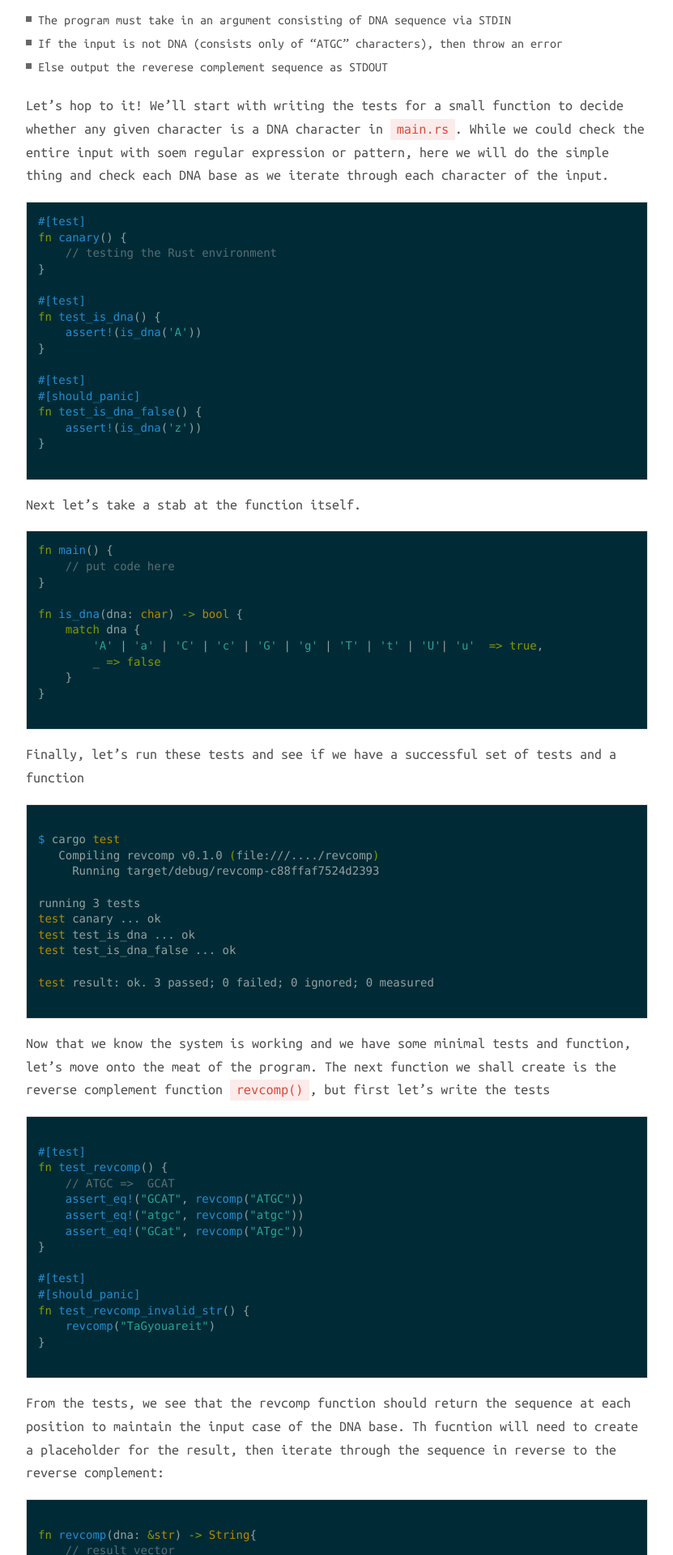
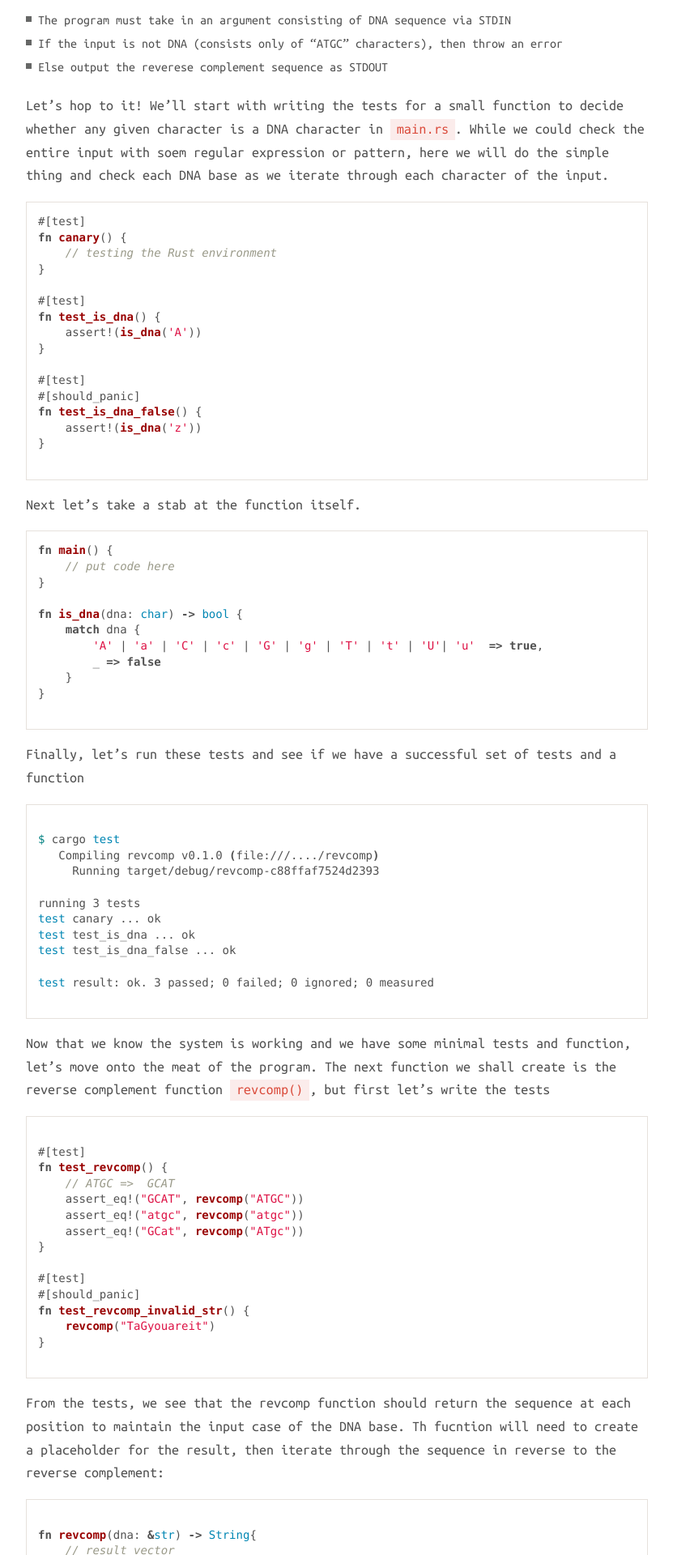
Before and after one commit to delagoya/rusty-bio, a Jekyll site: the page built from _posts/2015-08-20-dna-reverse-complement.md, in a window 1280 px wide. Shown: the part 462-2382 px from the top of the page at 81% size, without its empty margins (224-1055 px from the left). Built offline with Jekyll 4.4.1, drawn with Linux system fonts in a browser that asks for light colours; nearby versions of some CDN libraries; Markdown is read by kramdown in place of the engine named in the settings.

Commit message:
testing solorized dark theme for code. revoked

```diff
--- a/assets/css/_sass/partials/_syntax.scss
+++ b/assets/css/_sass/partials/_syntax.scss
@@ -1,87 +1,60 @@
-/* Solarized Dark
-
-For use with Jekyll and Pygments
-
-http://ethanschoonover.com/solarized
-
-SOLARIZED HEX      ROLE
---------- -------- ------------------------------------------
-base03    #002b36  background
-base01    #586e75  comments / secondary content
-base1     #93a1a1  body text / default code / primary content
-orange    #cb4b16  constants
-red       #dc322f  regex, special keywords
-blue      #268bd2  reserved keywords
-cyan      #2aa198  strings, numbers
-green     #859900  operators, other keywords
-*/
-
-.highlight { background-color: #002b36; color: #93a1a1 }
-.highlight .c { color: #586e75 } /* Comment */
-.highlight .err { color: #93a1a1 } /* Error */
-.highlight .g { color: #93a1a1 } /* Generic */
-.highlight .k { color: #859900 } /* Keyword */
-.highlight .l { color: #93a1a1 } /* Literal */
-.highlight .n { color: #93a1a1 } /* Name */
-.highlight .o { color: #859900 } /* Operator */
-.highlight .x { color: #cb4b16 } /* Other */
-.highlight .p { color: #93a1a1 } /* Punctuation */
-.highlight .cm { color: #586e75 } /* Comment.Multiline */
-.highlight .cp { color: #859900 } /* Comment.Preproc */
-.highlight .c1 { color: #586e75 } /* Comment.Single */
-.highlight .cs { color: #859900 } /* Comment.Special */
-.highlight .gd { color: #2aa198 } /* Generic.Deleted */
-.highlight .ge { color: #93a1a1; font-style: italic } /* Generic.Emph */
-.highlight .gr { color: #dc322f } /* Generic.Error */
-.highlight .gh { color: #cb4b16 } /* Generic.Heading */
-.highlight .gi { color: #859900 } /* Generic.Inserted */
-.highlight .go { color: #93a1a1 } /* Generic.Output */
-.highlight .gp { color: #93a1a1 } /* Generic.Prompt */
-.highlight .gs { color: #93a1a1; font-weight: bold } /* Generic.Strong */
-.highlight .gu { color: #cb4b16 } /* Generic.Subheading */
-.highlight .gt { color: #93a1a1 } /* Generic.Traceback */
-.highlight .kc { color: #cb4b16 } /* Keyword.Constant */
-.highlight .kd { color: #268bd2 } /* Keyword.Declaration */
-.highlight .kn { color: #859900 } /* Keyword.Namespace */
-.highlight .kp { color: #859900 } /* Keyword.Pseudo */
-.highlight .kr { color: #268bd2 } /* Keyword.Reserved */
-.highlight .kt { color: #dc322f } /* Keyword.Type */
-.highlight .ld { color: #93a1a1 } /* Literal.Date */
-.highlight .m { color: #2aa198 } /* Literal.Number */
-.highlight .s { color: #2aa198 } /* Literal.String */
-.highlight .na { color: #93a1a1 } /* Name.Attribute */
-.highlight .nb { color: #B58900 } /* Name.Builtin */
-.highlight .nc { color: #268bd2 } /* Name.Class */
-.highlight .no { color: #cb4b16 } /* Name.Constant */
-.highlight .nd { color: #268bd2 } /* Name.Decorator */
-.highlight .ni { color: #cb4b16 } /* Name.Entity */
-.highlight .ne { color: #cb4b16 } /* Name.Exception */
-.highlight .nf { color: #268bd2 } /* Name.Function */
-.highlight .nl { color: #93a1a1 } /* Name.Label */
-.highlight .nn { color: #93a1a1 } /* Name.Namespace */
-.highlight .nx { color: #93a1a1 } /* Name.Other */
-.highlight .py { color: #93a1a1 } /* Name.Property */
-.highlight .nt { color: #268bd2 } /* Name.Tag */
-.highlight .nv { color: #268bd2 } /* Name.Variable */
-.highlight .ow { color: #859900 } /* Operator.Word */
-.highlight .w { color: #93a1a1 } /* Text.Whitespace */
-.highlight .mf { color: #2aa198 } /* Literal.Number.Float */
-.highlight .mh { color: #2aa198 } /* Literal.Number.Hex */
-.highlight .mi { color: #2aa198 } /* Literal.Number.Integer */
-.highlight .mo { color: #2aa198 } /* Literal.Number.Oct */
-.highlight .sb { color: #586e75 } /* Literal.String.Backtick */
-.highlight .sc { color: #2aa198 } /* Literal.String.Char */
-.highlight .sd { color: #93a1a1 } /* Literal.String.Doc */
-.highlight .s2 { color: #2aa198 } /* Literal.String.Double */
-.highlight .se { color: #cb4b16 } /* Literal.String.Escape */
-.highlight .sh { color: #93a1a1 } /* Literal.String.Heredoc */
-.highlight .si { color: #2aa198 } /* Literal.String.Interpol */
-.highlight .sx { color: #2aa198 } /* Literal.String.Other */
-.highlight .sr { color: #dc322f } /* Literal.String.Regex */
-.highlight .s1 { color: #2aa198 } /* Literal.String.Single */
-.highlight .ss { color: #2aa198 } /* Literal.String.Symbol */
-.highlight .bp { color: #268bd2 } /* Name.Builtin.Pseudo */
-.highlight .vc { color: #268bd2 } /* Name.Variable.Class */
-.highlight .vg { color: #268bd2 } /* Name.Variable.Global */
-.highlight .vi { color: #268bd2 } /* Name.Variable.Instance */
-.highlight .il { color: #2aa198 } /* Literal.Number.Integer.Long */
+.highlight  { background: #ffffff; }
+.highlight .c { color: #999988; font-style: italic } /* Comment */
+.highlight .err { color: #a61717; background-color: #e3d2d2 } /* Error */
+.highlight .k { font-weight: bold } /* Keyword */
+.highlight .o { font-weight: bold } /* Operator */
+.highlight .cm { color: #999988; font-style: italic } /* Comment.Multiline */
+.highlight .cp { color: #999999; font-weight: bold } /* Comment.Preproc */
+.highlight .c1 { color: #999988; font-style: italic } /* Comment.Single */
+.highlight .cs { color: #999999; font-weight: bold; font-style: italic } /* Comment.Special */
+.highlight .gd { color: #000000; background-color: #ffdddd } /* Generic.Deleted */
+.highlight .gd .x { color: #000000; background-color: #ffaaaa } /* Generic.Deleted.Specific */
+.highlight .ge { font-style: italic } /* Generic.Emph */
+.highlight .gr { color: #aa0000 } /* Generic.Error */
+.highlight .gh { color: #999999 } /* Generic.Heading */
+.highlight .gi { color: #000000; background-color: #ddffdd } /* Generic.Inserted */
+.highlight .gi .x { color: #000000; background-color: #aaffaa } /* Generic.Inserted.Specific */
+.highlight .go { color: #888888 } /* Generic.Output */
+.highlight .gp { color: #555555 } /* Generic.Prompt */
+.highlight .gs { font-weight: bold } /* Generic.Strong */
+.highlight .gu { color: #aaaaaa } /* Generic.Subheading */
+.highlight .gt { color: #aa0000 } /* Generic.Traceback */
+.highlight .kc { font-weight: bold } /* Keyword.Constant */
+.highlight .kd { font-weight: bold } /* Keyword.Declaration */
+.highlight .kp { font-weight: bold } /* Keyword.Pseudo */
+.highlight .kr { font-weight: bold } /* Keyword.Reserved */
+.highlight .kt { color: #445588; font-weight: bold } /* Keyword.Type */
+.highlight .m { color: #009999 } /* Literal.Number */
+.highlight .s { color: #d14 } /* Literal.String */
+.highlight .na { color: #008080 } /* Name.Attribute */
+.highlight .nb { color: #0086B3 } /* Name.Builtin */
+.highlight .nc { color: #445588; font-weight: bold } /* Name.Class */
+.highlight .no { color: #008080 } /* Name.Constant */
+.highlight .ni { color: #800080 } /* Name.Entity */
+.highlight .ne { color: #990000; font-weight: bold } /* Name.Exception */
+.highlight .nf { color: #990000; font-weight: bold } /* Name.Function */
+.highlight .nn { color: #555555 } /* Name.Namespace */
+.highlight .nt { color: #000080 } /* Name.Tag */
+.highlight .nv { color: #008080 } /* Name.Variable */
+.highlight .ow { font-weight: bold } /* Operator.Word */
+.highlight .w { color: #bbbbbb } /* Text.Whitespace */
+.highlight .mf { color: #009999 } /* Literal.Number.Float */
+.highlight .mh { color: #009999 } /* Literal.Number.Hex */
+.highlight .mi { color: #009999 } /* Literal.Number.Integer */
+.highlight .mo { color: #009999 } /* Literal.Number.Oct */
+.highlight .sb { color: #d14 } /* Literal.String.Backtick */
+.highlight .sc { color: #d14 } /* Literal.String.Char */
+.highlight .sd { color: #d14 } /* Literal.String.Doc */
+.highlight .s2 { color: #d14 } /* Literal.String.Double */
+.highlight .se { color: #d14 } /* Literal.String.Escape */
+.highlight .sh { color: #d14 } /* Literal.String.Heredoc */
+.highlight .si { color: #d14 } /* Literal.String.Interpol */
+.highlight .sx { color: #d14 } /* Literal.String.Other */
+.highlight .sr { color: #009926 } /* Literal.String.Regex */
+.highlight .s1 { color: #d14 } /* Literal.String.Single */
+.highlight .ss { color: #990073 } /* Literal.String.Symbol */
+.highlight .bp { color: #999999 } /* Name.Builtin.Pseudo */
+.highlight .vc { color: #008080 } /* Name.Variable.Class */
+.highlight .vg { color: #008080 } /* Name.Variable.Global */
+.highlight .vi { color: #008080 } /* Name.Variable.Instance */
+.highlight .il { color: #009999 } /* Literal.Number.Integer.Long */
```
